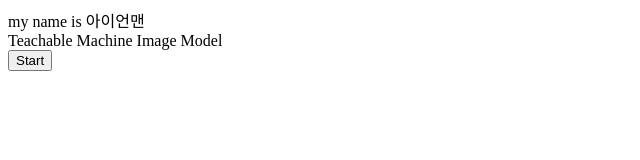
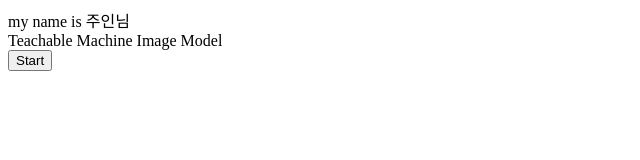
Before and after one commit to KJongun/ljh, a plain HTML site: page index.html in a window 1280 px wide. Shown: the full height of the page, 0-640 px from the left. Drawn offline with Linux system fonts and the light colour scheme.

Commit message:
Update index.html

```diff
--- a/index.html
+++ b/index.html
@@ -1,7 +1,7 @@
 <html>
 <head> <title> Test page </title> </head>
 <body>
-    my name is 아이언맨
+    my name is 주인님
 <div>Teachable Machine Image Model</div>
 <button type="button" onclick="init()">Start</button>
 <div id="webcam-container"></div>
```
